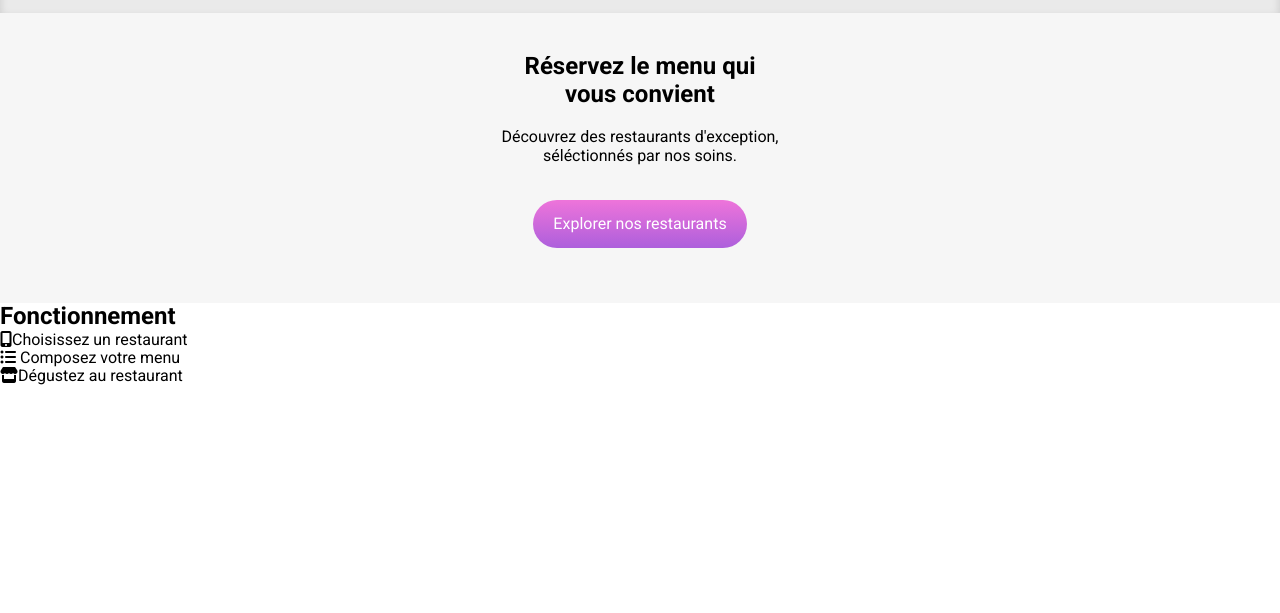
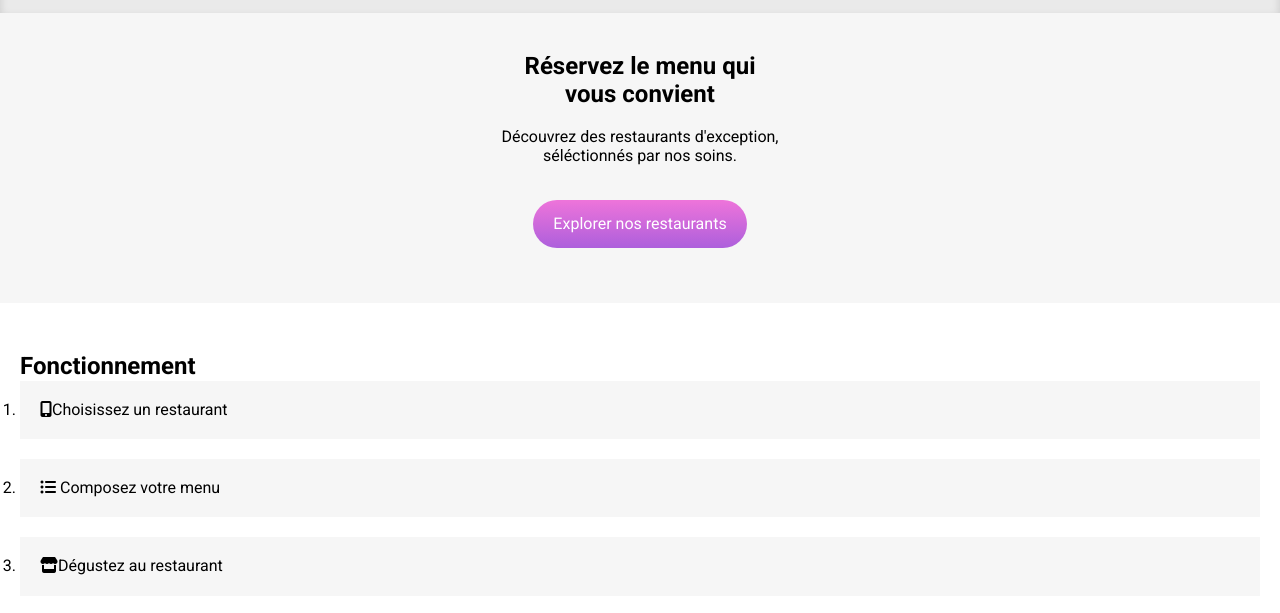
Before and after one commit to aslancaglar/Aslancaglar_3_01-01-2021, a website: page index.html in a window 1280 px wide. Shown: the part 99-712 px from the top of the page. Drawn offline with Linux system fonts and the light colour scheme; files whose address does not match are found by name.

Commit message:
Fonctionnements

```diff
--- a/index.html
+++ b/index.html
@@ -28,7 +28,7 @@
             <a href="#" class="hero__btn btn">Explorer nos restaurants</a>
         </section>
         <section class="fontionnement">
-            <div class="fonctionnement_container">
+            <div class="fonctionnement__container">
                 <h2 class="fonctionnement__title">Fonctionnement</h2>
                 <ol class="fonctionnement__steps">
                     <li class="fonctionnement__step">
--- a/sass/pages/_home.scss
+++ b/sass/pages/_home.scss
@@ -26,3 +26,18 @@
         margin: 20px 0 35px 0;
     }
 }
+
+.fonctionnement {
+    width: 100%;
+    &__container {
+        padding: 50px 20px;
+        display: flex;
+        flex-direction: column;
+    }
+    &__step {
+        width: 100%;
+        padding: 20px;
+        background-color: $bg_color2;
+        margin-bottom: 20px;
+    }
+}
```
Also changed, not shown: public/css/main.css, public/css/main.min.css.
